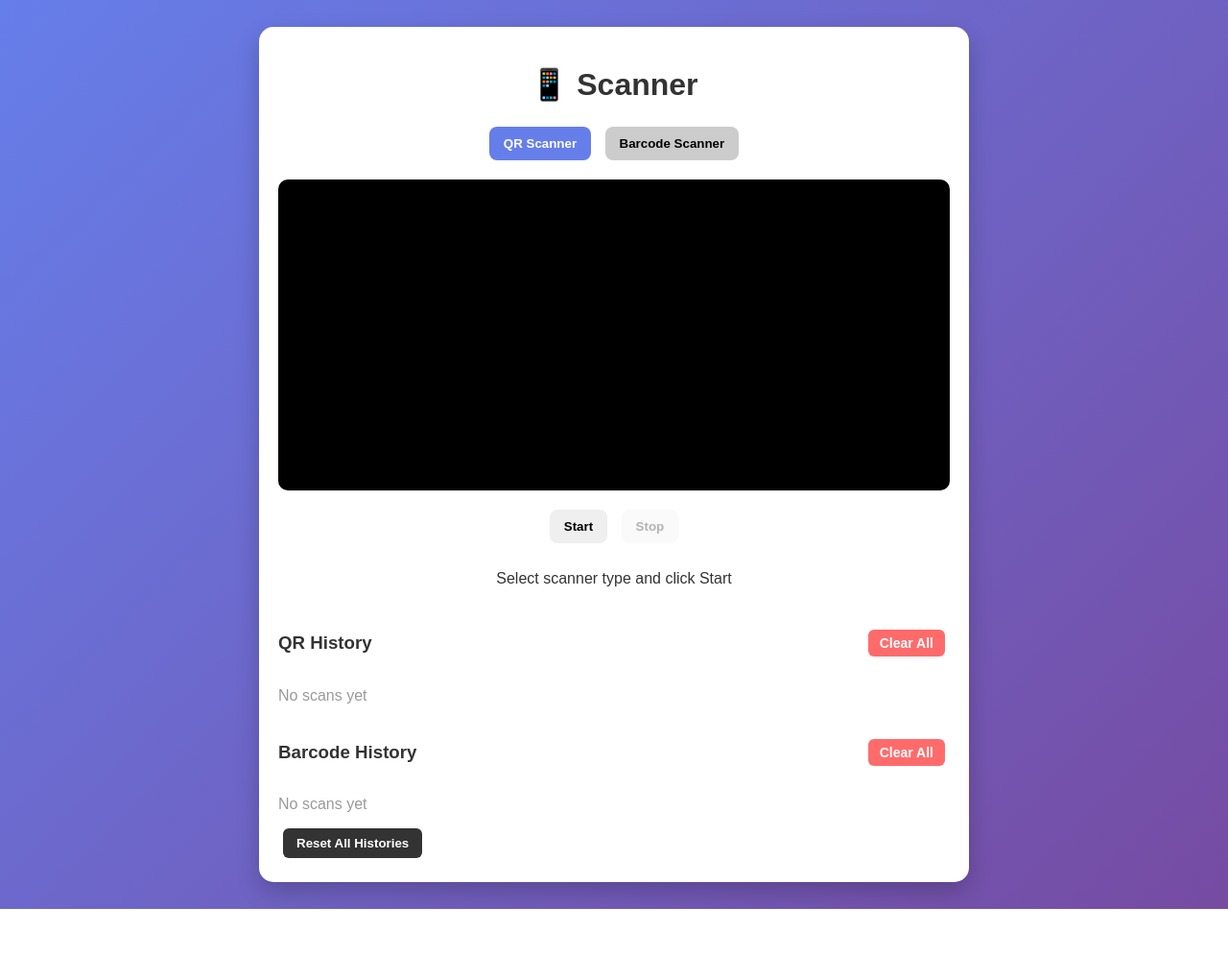
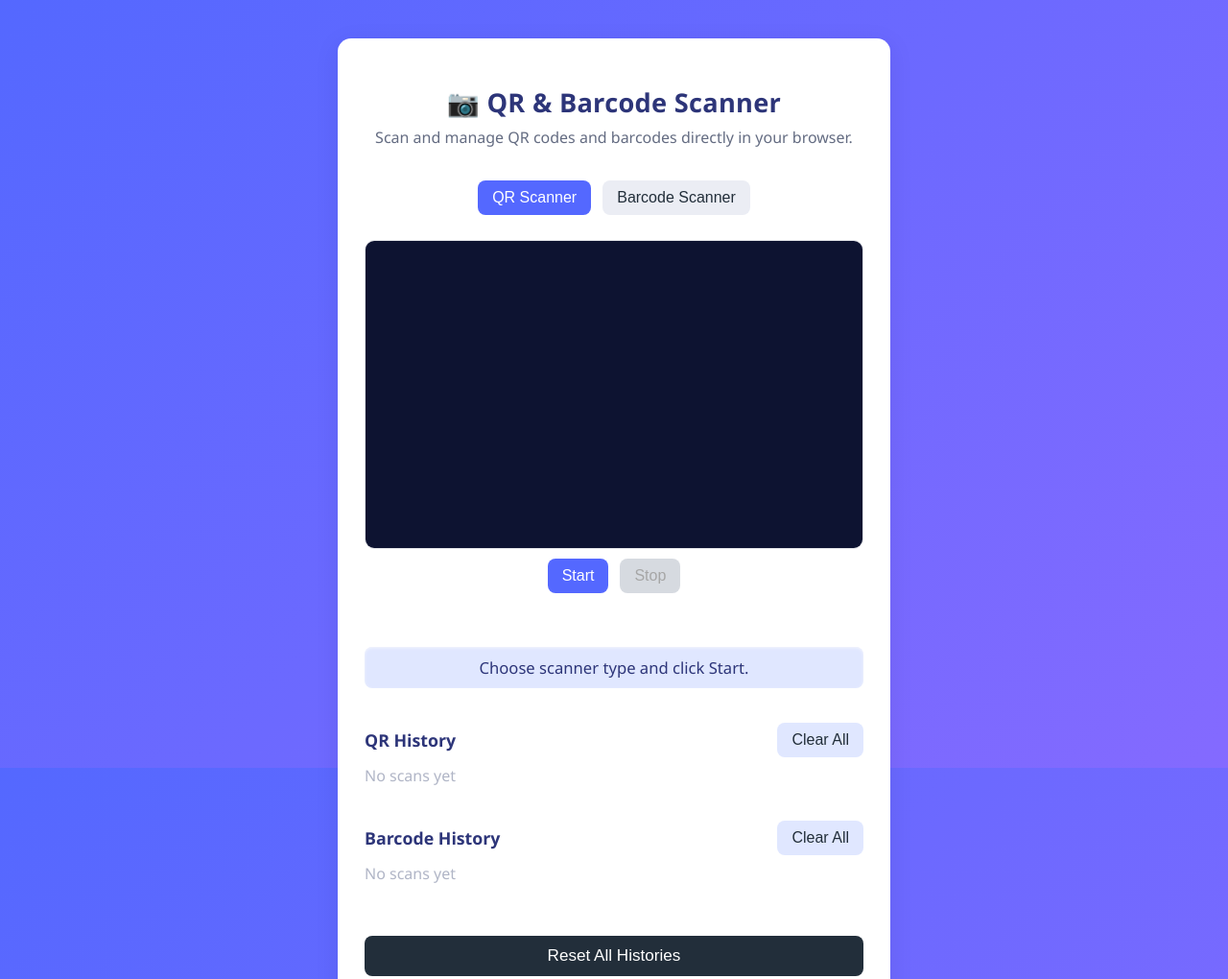
Before and after one commit to gigachad1306/QR-Bar-Code-Scanner, a plain HTML site: page index.html in a window 1280 px wide. Shown: the top 1020 px of the page at 96% size. Before the commit the page ends 947 px from the top, so only its background shows below. Drawn offline with nearby package versions, Linux system fonts and the light colour scheme.

Commit message:
Update index.html

```diff
--- a/index.html
+++ b/index.html
@@ -1,120 +1,275 @@
 <!DOCTYPE html>
 <html lang="en">
 <head>
-  <meta charset="UTF-8">
-  <meta name="viewport" content="width=device-width, initial-scale=1.0">
+  <meta charset="UTF-8" />
+  <meta name="viewport" content="width=device-width,initial-scale=1.0" />
   <title>QR & Barcode Scanner</title>
   <style>
+    :root {
+      --primary: #5468ff;
+      --primary-dark: #2d3579;
+      --accent: #9ab3ff;
+      --bg-gradient: linear-gradient(135deg, #5468ff 0%, #846aff 100%);
+      --success: #10b981;
+      --error: #ef4444;
+      --info: #e0e7ff;
+      --card-bg: #fff;
+      --border-light: #e5e7eb;
+      --shadow: 0 6px 24px rgba(26, 34, 94, 0.10);
+      --radius: 14px;
+    }
+
     body {
-      font-family: Arial, sans-serif;
-      background: linear-gradient(135deg, #667eea, #764ba2);
-      color: #333;
+      min-height: 100vh;
+      margin: 0;
+      font-family: 'Segoe UI', Arial, sans-serif;
+      background: var(--bg-gradient);
+      background-attachment: fixed;
       display: flex;
+      align-items: flex-start;
       justify-content: center;
-      align-items: flex-start;
-      min-height: 100vh;
-      padding: 20px;
+      color: #222e3a;
+      padding: 40px 14px;
     }
+
     .container {
-      background: #fff;
-      padding: 20px;
-      border-radius: 15px;
-      max-width: 700px;
+      background: var(--card-bg);
+      max-width: 520px;
       width: 100%;
-      box-shadow: 0 10px 25px rgba(0,0,0,0.2);
+      border-radius: var(--radius);
+      padding: 30px 28px 24px;
+      box-shadow: var(--shadow);
+      display: flex;
+      flex-direction: column;
+      gap: 26px;
     }
-    h1 { text-align: center; margin-bottom: 20px; }
-    .scanner-container {
+
+    .header {
+      text-align: center;
+    }
+    .header h1 {
+      font-size: 1.7rem;
+      font-weight: 600;
+      margin-bottom: 0.25em;
+      letter-spacing: 0.01em;
+      color: var(--primary-dark);
+    }
+    .header p {
+      color: #646c82;
+      font-size: 1rem;
+      margin: 0;
+    }
+
+    .scanner-section {
+      margin-bottom: 20px;
+    }
+    .scanner-view {
       position: relative;
-      margin-bottom: 15px;
       border-radius: 10px;
       overflow: hidden;
-      background: black;
+      background: #1e293b;
       min-height: 320px;
+      margin-bottom: 10px;
+      border: 1.5px solid var(--border-light);
     }
-    #video { width: 100%; height: 320px; object-fit: cover; }
+    #video {
+      width: 100%;
+      min-height: 320px;
+      object-fit: cover;
+      background: #0d1331;
+      display: block;
+    }
     canvas { display: none; }
-    .controls { text-align: center; margin: 15px 0; }
-    button {
-      padding: 10px 15px;
-      margin: 5px;
+    .controls {
+      display: flex;
+      gap: 12px;
+      justify-content: center;
+      margin: 8px 0 0 0;
+    }
+    button, .btn {
+      font-size: 1rem;
+      padding: 9px 15px;
       border: none;
       border-radius: 8px;
-      font-weight: bold;
       cursor: pointer;
+      font-weight: 500;
+      transition: background 0.15s;
     }
-    .active { background: #667eea; color: #fff; }
-    .inactive { background: #ccc; }
-    .status { text-align: center; padding: 8px; margin: 10px 0; border-radius: 8px; }
-    .result { background: #f0f0ff; padding: 15px; border-radius: 10px; }
-    .history-section { margin-top: 20px; }
-    .history-header { display: flex; justify-content: space-between; align-items: center; }
-    .history-list { margin-top: 10px; }
-    .history-item {
-      background: #fafafa;
+    .btn-primary {
+      background: var(--primary);
+      color: #fff;
+    }
+    .btn-neutral {
+      background: #e0e7ff;
+      color: #222e3a;
+    }
+    .btn-danger {
+      background: var(--error);
+      color: #fff;
+    }
+    .btn:disabled,
+    button[disabled] {
+      background: #c9ced6 !important;
+      color: #888 !important;
+      cursor: not-allowed;
+      opacity: 0.74;
+    }
+    .mode-switch button {
+      min-width: 115px;
+    }
+    .active { background: var(--primary); color: #fff; }
+    .inactive { background: #ebedf4; color: #222e3a; }
+
+    /* Visual feedback/status */
+    .status {
+      text-align: center;
       padding: 10px;
       border-radius: 8px;
-      border: 1px solid #ddd;
-      margin-bottom: 6px;
+      background: var(--info);
+      margin: 10px 0;
+      font-size: 1.04em;
+      font-weight: 500;
+      box-shadow: 0px 1px 3px #f4f5fc inset;
+    }
+    .status.success { background: #e5fbee; color: var(--success); }
+    .status.error   { background: #ffeeed; color: var(--error); }
+    .status.info    { background: var(--info); color: var(--primary-dark); }
+
+    .result {
+      background: #f6f8fd;
+      padding: 16px;
+      border-radius: 10px;
+      font-size: 1.07em;
+      margin-top: 2px;
+      word-break: break-all;
+      display: none;
+      border: 1.5px solid var(--accent);
+    }
+
+    /* Histories */
+    .section-title {
       display: flex;
+      align-items: center;
       justify-content: space-between;
+      margin-bottom: 5px;
+    }
+    .section-title h3 {
+      margin: 0; font-size: 1.11em; font-weight: 600;
+      color: var(--primary-dark);
+    }
+    .clear-btn { margin-left: 10px; }
+    .history-list {
+      margin-top: 8px;
+      min-height: 32px;
+    }
+    .history-item {
+      background: #f4f5fc;
+      padding: 12px 14px;
+      border-radius: 7px;
+      border: 1px solid var(--border-light);
+      margin-bottom: 7px;
+      display: flex;
       align-items: center;
+      justify-content: space-between;
+      font-size: 1em;
+      gap: 10px;
+      word-break: break-all;
     }
-    .delete-btn { background: #ff6b6b; color: #fff; font-size: 14px; padding: 4px 8px; border-radius: 5px; cursor: pointer; }
-    .clear-btn { background: #ff6b6b; color: #fff; font-size: 14px; padding: 6px 12px; border-radius: 6px; cursor: pointer; }
-    .reset-btn { background: #333; color: #fff; padding: 8px 14px; border-radius: 6px; cursor: pointer; margin-top: 10px; display:block; }
+    .history-info {
+      display: flex;
+      flex-direction: column;
+      gap: 3px;
+    }
+    .history-time {
+      font-size: 0.93em;
+      color: #9096ac;
+      margin-top: 2.5px;
+    }
+    .delete-btn {
+      background: var(--error);
+      color: #fff;
+      font-size: 16px;
+      width: 28px;
+      height: 28px;
+      border-radius: 14px;
+      border: none;
+      cursor: pointer;
+      display: flex;
+      align-items: center;
+      justify-content: center;
+      padding: 0;
+      font-weight: bold;
+      transition: background 0.15s;
+    }
+    .delete-btn:hover { background: #ca1c1c; }
+    .reset-btn {
+      margin-top: 18px;
+      width: 100%;
+      background: #222e3a;
+      color: #fff;
+      padding: 11px;
+      border-radius: 8px;
+      font-size: 1.07em;
+    }
+    @media (max-width: 700px) {
+      .container { padding: 14px 4vw 18px; }
+      .scanner-view { min-height: 210px; }
+    }
   </style>
 </head>
 <body>
-  <div class="container">
-    <h1>📱 Scanner</h1>
-
-    <!-- Mode selection -->
-    <div class="controls">
-      <button id="qrModeBtn" class="active">QR Scanner</button>
-      <button id="barcodeModeBtn" class="inactive">Barcode Scanner</button>
+  <div class="container" role="main" aria-label="QR and Barcode Scanner Application">
+    <div class="header">
+      <h1>&#128247; QR &amp; Barcode Scanner</h1>
+      <p>Scan and manage QR codes and barcodes directly in your browser.</p>
     </div>
 
-    <!-- Scanner view -->
-    <div class="scanner-container">
-      <video id="video" playsinline></video>
-      <canvas id="canvas"></canvas>
+    <div class="mode-switch controls" aria-label="Mode Selection">
+      <button id="qrModeBtn" class="active" aria-pressed="true">QR Scanner</button>
+      <button id="barcodeModeBtn" class="inactive" aria-pressed="false">Barcode Scanner</button>
     </div>
 
-    <!-- Start/Stop -->
-    <div class="controls">
-      <button id="startBtn">Start</button>
-      <button id="stopBtn" disabled>Stop</button>
-    </div>
+    <section class="scanner-section" aria-label="Scanner">
+      <div class="scanner-view">
+        <video id="video" playsinline aria-label="Live camera feed"></video>
+        <canvas id="canvas"></canvas>
+      </div>
+      <div class="controls">
+        <button id="startBtn" class="btn-primary">Start</button>
+        <button id="stopBtn" class="btn-neutral" disabled>Stop</button>
+      </div>
+    </section>
 
-    <div id="status" class="status">Select scanner type and click Start</div>
-    <div id="result" class="result" style="display:none;"></div>
+    <div id="status" class="status info" aria-live="polite">Choose scanner type and click Start.</div>
+    <div id="result" class="result" aria-live="polite"></div>
 
     <!-- QR History -->
-    <div class="history-section">
-      <div class="history-header">
+    <section aria-label="QR Code Scan History">
+      <div class="section-title">
         <h3>QR History</h3>
-        <button class="clear-btn" onclick="clearHistory('qr')">Clear All</button>
+        <button class="clear-btn btn-neutral" onclick="clearHistory('qr')" aria-label="Clear all QR history">Clear All</button>
       </div>
       <div id="qrHistory" class="history-list"></div>
-    </div>
+    </section>
 
     <!-- Barcode History -->
-    <div class="history-section">
-      <div class="history-header">
+    <section aria-label="Barcode Scan History">
+      <div class="section-title">
         <h3>Barcode History</h3>
-        <button class="clear-btn" onclick="clearHistory('barcode')">Clear All</button>
+        <button class="clear-btn btn-neutral" onclick="clearHistory('barcode')" aria-label="Clear all Barcode history">Clear All</button>
       </div>
       <div id="barcodeHistory" class="history-list"></div>
-    </div>
+    </section>
 
-    <!-- Reset all -->
-    <button class="reset-btn" onclick="resetAll()">Reset All Histories</button>
+    <button class="reset-btn" onclick="resetAll()" aria-label="Reset all scan histories">Reset All Histories</button>
   </div>
 
+  <!-- LIBRARIES -->
   <script src="https://cdn.jsdelivr.net/npm/jsqr@1.4.0/dist/jsQR.js"></script>
   <script src="https://cdn.jsdelivr.net/npm/@ericblade/quagga2/dist/quagga.min.js"></script>
+
   <script>
+    // ------ DOM and State ------
     const video = document.getElementById('video');
     const canvas = document.getElementById('canvas');
     const ctx = canvas.getContext('2d');
@@ -136,43 +291,59 @@
     let qrHistory = [];
     let barcodeHistory = [];
 
+    // ------ UI Mode Switch ------
     qrModeBtn.onclick = () => switchMode('qr');
     barcodeModeBtn.onclick = () => switchMode('barcode');
     startBtn.onclick = startScanning;
     stopBtn.onclick = stopScanning;
 
     function switchMode(newMode) {
+      if (mode === newMode) return;
       mode = newMode;
       qrModeBtn.classList.toggle('active', newMode === 'qr');
       qrModeBtn.classList.toggle('inactive', newMode !== 'qr');
+      qrModeBtn.setAttribute('aria-pressed', newMode === 'qr');
       barcodeModeBtn.classList.toggle('active', newMode === 'barcode');
       barcodeModeBtn.classList.toggle('inactive', newMode !== 'barcode');
+      barcodeModeBtn.setAttribute('aria-pressed', newMode === 'barcode');
       setStatus(`Mode: ${mode.toUpperCase()}`, 'info');
+      stopScanning();
     }
 
+    // ------ Scanner Logic ------
     async function startScanning() {
       try {
         setStatus('Starting camera...', 'info');
         stream = await navigator.mediaDevices.getUserMedia({ video: { facingMode: 'environment' } });
         video.srcObject = stream;
         await video.play();
+        scanning = true;
 
-        scanning = true;
         startBtn.disabled = true;
         stopBtn.disabled = false;
-        setStatus(`Scanning for ${mode.toUpperCase()}...`, 'success');
+        setStatus(`Scanning for ${mode === 'qr' ? 'QR Codes' : 'Barcodes'}...`, 'success');
+        resultEl.style.display = 'none';
 
-        if (mode === 'qr') scanQR();
-        else startBarcodeScanner();
+        if (mode === 'qr') {
+          scanQR();
+        } else {
+          startBarcodeScanner();
+        }
       } catch (err) {
-        setStatus('Camera error: ' + err.message, 'error');
+        setStatus('Camera error: ' + (err.message ?? err), 'error');
       }
     }
 
     function stopScanning() {
       scanning = false;
-      if (stream) { stream.getTracks().forEach(track => track.stop()); stream = null; }
-      if (quaggaInitialized) { Quagga.stop(); quaggaInitialized = false; }
+      if (stream) {
+        stream.getTracks().forEach(track => track.stop());
+        stream = null;
+      }
+      if (quaggaInitialized) {
+        Quagga.stop();
+        quaggaInitialized = false;
+      }
       video.srcObject = null;
       startBtn.disabled = false;
       stopBtn.disabled = true;
@@ -184,37 +355,43 @@
       if (video.readyState === video.HAVE_ENOUGH_DATA) {
         canvas.width = video.videoWidth;
         canvas.height = video.videoHeight;
-        ctx.drawImage(video, 0, 0);
+        ctx.drawImage(video, 0, 0, canvas.width, canvas.height);
         const imageData = ctx.getImageData(0, 0, canvas.width, canvas.height);
         const code = jsQR(imageData.data, imageData.width, imageData.height, { inversionAttempts: "dontInvert" });
-        if (code && code.data) handleScan(code.data, 'QR Code');
+        if (code?.data) handleScan(code.data, 'QR Code');
       }
       requestAnimationFrame(scanQR);
     }
 
     function startBarcodeScanner() {
       Quagga.init({
-        inputStream: { name: "Live", type: "LiveStream", target: video },
-        decoder: { readers: ["code_128_reader","ean_reader","ean_8_reader","code_39_reader","upc_reader","upc_e_reader"] }
+        inputStream: { type: "LiveStream", target: video },
+        decoder: {
+          readers: [
+            "code_128_reader", "ean_reader",
+            "ean_8_reader", "code_39_reader",
+            "upc_reader", "upc_e_reader"
+          ]
+        }
       }, function(err) {
-        if (err) { console.log(err); return; }
-        Quagga.start(); quaggaInitialized = true;
+        if (err) { setStatus('Barcode Scanner error: ' + err, 'error'); return; }
+        Quagga.start();
+        quaggaInitialized = true;
       });
+      Quagga.offDetected();
       Quagga.onDetected(function(data) {
-        if (data && data.codeResult && data.codeResult.code) {
+        if (data?.codeResult?.code)
           handleScan(data.codeResult.code, data.codeResult.format || 'Barcode');
-        }
       });
     }
 
     function handleScan(code, type) {
       const now = Date.now();
-      if (code === lastCode && (now - lastTime) < 3000) return;
+      if (code === lastCode && (now - lastTime) < 2500) return;
       lastCode = code; lastTime = now;
-
       setStatus(`${type} detected!`, 'success');
+      resultEl.innerHTML = `<strong>${type}:</strong><br/>${escapeHtml(code)}`;
       resultEl.style.display = 'block';
-      resultEl.innerHTML = `<b>${type}</b><br>${escapeHtml(code)}`;
 
       if (mode === 'qr') {
         qrHistory.unshift({ code, time: new Date().toLocaleString() });
@@ -225,50 +402,49 @@
       }
     }
 
+    // ------ History ------
     function updateHistory(type) {
-      let targetEl = (type === 'qr') ? qrHistoryEl : barcodeHistoryEl;
-      let historyArr = (type === 'qr') ? qrHistory : barcodeHistory;
+      const targetEl = type === 'qr' ? qrHistoryEl : barcodeHistoryEl;
+      const historyArr = type === 'qr' ? qrHistory : barcodeHistory;
 
       if (historyArr.length === 0) {
-        targetEl.innerHTML = `<p style="color:#999;">No scans yet</p>`;
+        targetEl.innerHTML = `<div style="color:#b0b5c6;font-size:1em;">No scans yet</div>`;
         return;
       }
 
       targetEl.innerHTML = historyArr.map((item, i) =>
         `<div class="history-item">
-          <div>
-            <div><b>${escapeHtml(item.code)}</b></div>
-            <div style="font-size:12px;color:#666;">${item.time}</div>
+          <div class="history-info">
+            <span><strong>${escapeHtml(item.code)}</strong></span>
+            <span class="history-time">${escapeHtml(item.time)}</span>
           </div>
-          <button class="delete-btn" onclick="removeHistory('${type}', ${i})">×</button>
+          <button class="delete-btn" aria-label="Delete History Item" onclick="removeHistory('${type}',${i})">&times;</button>
         </div>`
       ).join('');
     }
 
-    function removeHistory(type, index) {
+    window.removeHistory = function(type, index) {
       if (type === 'qr') qrHistory.splice(index, 1);
       else barcodeHistory.splice(index, 1);
       updateHistory(type);
-    }
-
-    function clearHistory(type) {
+    };
+    window.clearHistory = function(type) {
       if (type === 'qr') qrHistory = [];
       else barcodeHistory = [];
       updateHistory(type);
-    }
-
-    function resetAll() {
+    };
+    window.resetAll = function() {
       qrHistory = [];
       barcodeHistory = [];
       updateHistory('qr');
       updateHistory('barcode');
       resultEl.style.display = 'none';
-      setStatus("All histories reset", 'info');
-    }
+      setStatus('All histories reset', 'info');
+    };
 
     function setStatus(msg, type) {
       statusEl.textContent = msg;
-      statusEl.style.background = type === 'error' ? '#ff6b6b' : (type === 'success' ? '#00ff88' : '#74b9ff');
+      statusEl.className = 'status ' + (type || 'info');
     }
 
     function escapeHtml(text) {
@@ -277,7 +453,7 @@
       return div.innerHTML;
     }
 
-    // Init history placeholders
+    // ---- Init ----
     updateHistory('qr');
     updateHistory('barcode');
   </script>
```
